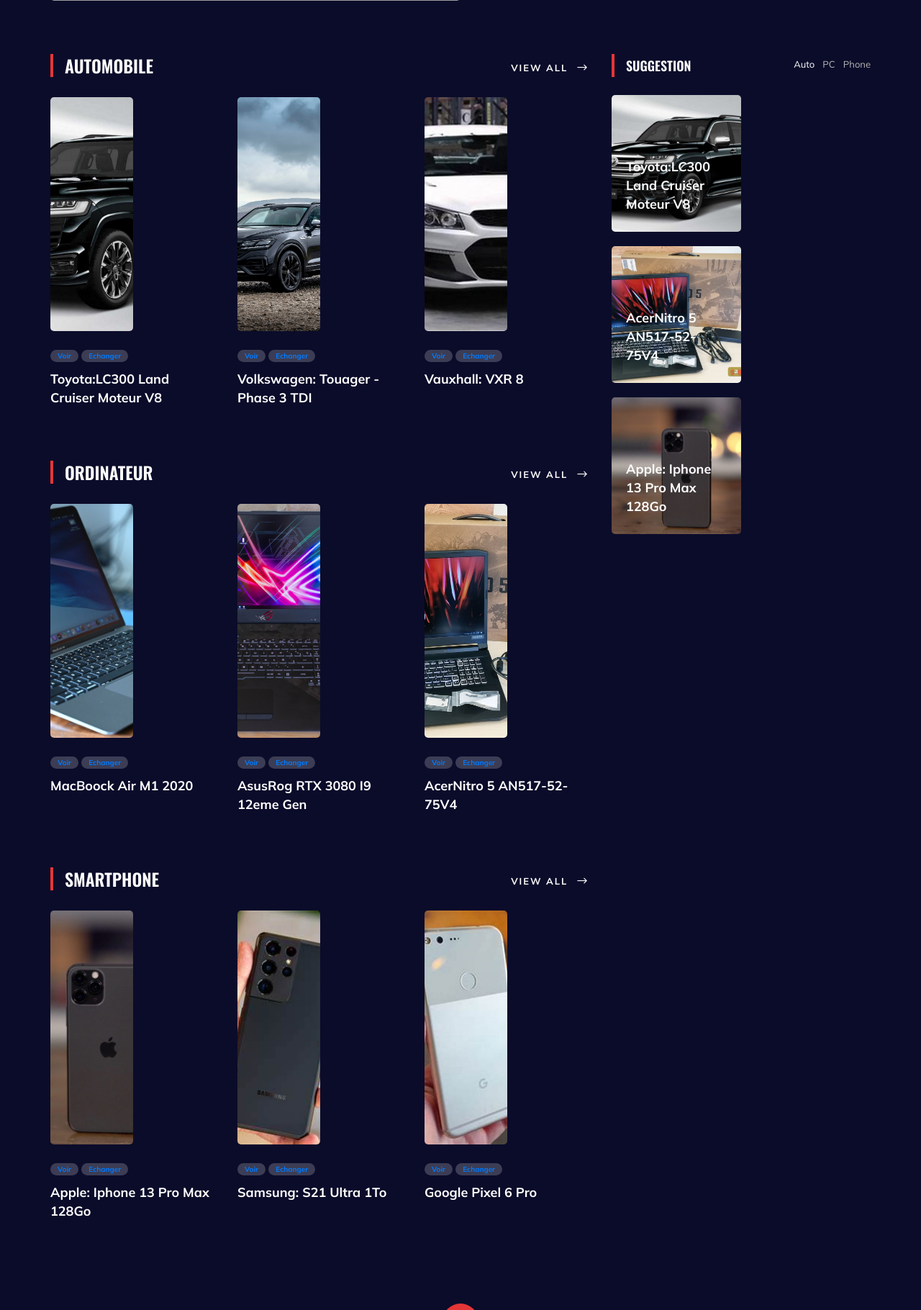
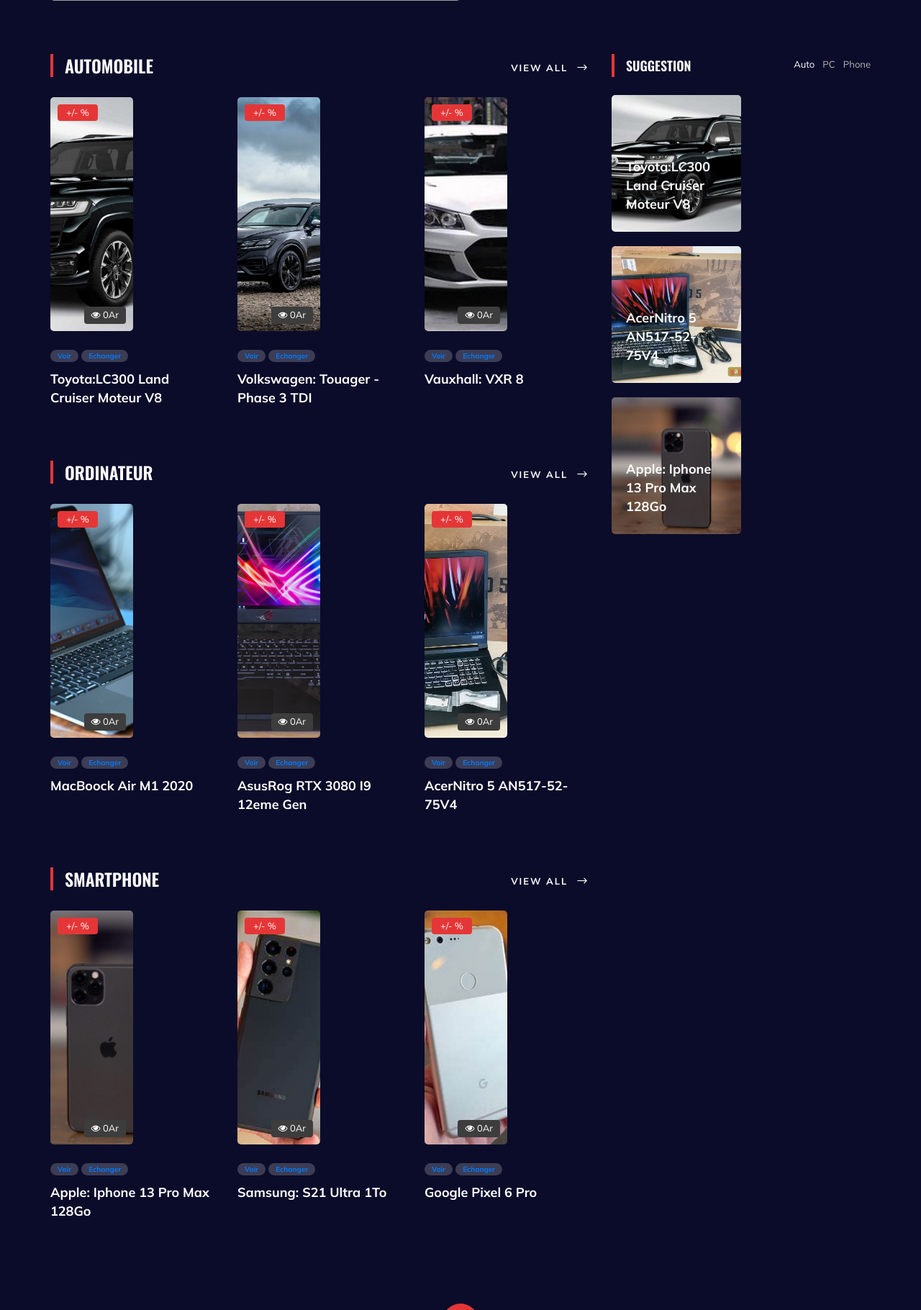
Before and after one commit to olinaf11/takalo, a CodeIgniter app: page /Takalo/ in a window 1280 px wide. Shown: the part 804-2624 px from the top of the page at 72% size. Run offline with CodeIgniter, Linux system fonts and the light colour scheme; grey boxes are pictures that could not be loaded.

Commit message:
LastPart Echange/ pourcentage
Modification Design

```diff
--- a/application/views/Accueil/index.php
+++ b/application/views/Accueil/index.php
@@ -64,12 +64,13 @@
                             <div class="col-lg-4 col-md-6 col-sm-6">
                                 <div class="product__item">
                                     <div class="product__item__pic set-bg" data-setbg="<?php echo base_url('assets/img/LandCruiser.jpg')?>">
-
+                                    <div class="ep">+/- %</div>
+                                    <div class="view"><i class="fa fa-eye"></i> 0Ar</div>
                                     </div>
                                     <div class="product__item__text">
                                         <ul>
                                             <li><a href="<?php echo base_url('C_detail')?>">Voir</a></li>
-                                            <li><a href="#">Echanger</a></li>
+                                            <li><a href="<?php echo base_url('C_echanger')?>">Echanger</a></li>
                                         </ul>
                                         <h5><a href="#">Toyota:LC300 Land Cruiser Moteur V8 </a></h5>
                                     </div>
@@ -78,12 +79,13 @@
                             <div class="col-lg-4 col-md-6 col-sm-6">
                                 <div class="product__item">
                                     <div class="product__item__pic set-bg" data-setbg="<?php echo base_url('assets/img/Touareg.jpg')?>">
-
+                                    <div class="ep">+/- %</div>
+                                    <div class="view"><i class="fa fa-eye"></i> 0Ar</div>
                                     </div>
                                     <div class="product__item__text">
                                         <ul>
                                             <li><a href="<?php echo base_url('C_detail')?>">Voir</a></li>
-                                            <li><a href="#">Echanger</a></li>
+                                            <li><a href="<?php echo base_url('C_echanger')?>">Echanger</a></li>
                                         </ul>
                                         <h5><a href="#">Volkswagen: Touager - Phase 3 TDI</a></h5>
                                     </div>
@@ -92,12 +94,13 @@
                             <div class="col-lg-4 col-md-6 col-sm-6">
                                 <div class="product__item">
                                     <div class="product__item__pic set-bg" data-setbg="<?php echo base_url('assets/img/VXR.jpg')?>">
-
+                                    <div class="ep">+/- %</div>
+                                    <div class="view"><i class="fa fa-eye"></i> 0Ar</div>
                                     </div>
                                     <div class="product__item__text">
                                         <ul>
                                             <li><a href="<?php echo base_url('C_detail')?>">Voir</a></li>
-                                            <li><a href="#">Echanger</a></li>
+                                            <li><a href="<?php echo base_url('C_echanger')?>">Echanger</a></li>
                                         </ul>
                                         <h5><a href="#">Vauxhall: VXR 8</a></h5>
                                     </div>
@@ -123,12 +126,13 @@
                             <div class="col-lg-4 col-md-6 col-sm-6">
                                 <div class="product__item">
                                     <div class="product__item__pic set-bg" data-setbg="<?php echo base_url('assets/img/Mac.jpg')?>">
-
+                                    <div class="ep">+/- %</div>
+                                    <div class="view"><i class="fa fa-eye"></i> 0Ar</div>
                                     </div>
                                     <div class="product__item__text">
                                         <ul>
                                             <li><a href="<?php echo base_url('C_detail')?>">Voir</a></li>
-                                            <li><a href="#">Echanger</a></li>
+                                            <li><a href="<?php echo base_url('C_echanger')?>">Echanger</a></li>
                                         </ul>
                                         <h5><a href="#">MacBoock Air M1 2020</a></h5>
                                     </div>
@@ -137,12 +141,13 @@
                             <div class="col-lg-4 col-md-6 col-sm-6">
                                 <div class="product__item">
                                     <div class="product__item__pic set-bg" data-setbg="<?php echo base_url('assets/img/AsusRog.jpg')?>">
-
+                                    <div class="ep">+/- %</div>
+                                    <div class="view"><i class="fa fa-eye"></i> 0Ar</div>
                                     </div>
                                     <div class="product__item__text">
                                         <ul>
                                             <li><a href="<?php echo base_url('C_detail')?>">Voir</a></li>
-                                            <li><a href="#">Echanger</a></li>
+                                            <li><a href="<?php echo base_url('C_echanger')?>">Echanger</a></li>
                                         </ul>
                                         <h5><a href="#">AsusRog RTX 3080 I9 12eme Gen</a></h5>
                                     </div>
@@ -151,12 +156,13 @@
                             <div class="col-lg-4 col-md-6 col-sm-6">
                                 <div class="product__item">
                                     <div class="product__item__pic set-bg" data-setbg="<?php echo base_url('assets/img/AcerNitro.jpg')?>">
-
+                                    <div class="ep">+/- %</div>
+                                    <div class="view"><i class="fa fa-eye"></i> 0Ar</div>
                                     </div>
                                     <div class="product__item__text">
                                         <ul>
                                             <li><a href="<?php echo base_url('C_detail')?>">Voir</a></li>
-                                            <li><a href="#">Echanger</a></li>
+                                            <li><a href="<?php echo base_url('C_echanger')?>">Echanger</a></li>
                                         </ul>
                                         <h5><a href="#">AcerNitro 5 AN517-52-75V4</a></h5>
                                     </div>
@@ -182,12 +188,13 @@
                             <div class="col-lg-4 col-md-6 col-sm-6">
                                 <div class="product__item">
                                     <div class="product__item__pic set-bg" data-setbg="<?php echo base_url('assets/img/iPhone.jpg')?>">
-
+                                    <div class="ep">+/- %</div>
+                                    <div class="view"><i class="fa fa-eye"></i> 0Ar</div>
                                     </div>
                                     <div class="product__item__text">
                                         <ul>
                                             <li><a href="<?php echo base_url('C_detail')?>">Voir</a></li>
-                                            <li><a href="#">Echanger</a></li>
+                                            <li><a href="<?php echo base_url('C_echanger')?>">Echanger</a></li>
                                         </ul>
                                         <h5><a href="#">Apple: Iphone 13 Pro Max 128Go</a></h5>
                                     </div>
@@ -196,12 +203,13 @@
                             <div class="col-lg-4 col-md-6 col-sm-6">
                                 <div class="product__item">
                                     <div class="product__item__pic set-bg" data-setbg="<?php echo base_url('assets/img/Samsung.jpg')?>">
-
+                                    <div class="ep">+/- %</div>
+                                    <div class="view"><i class="fa fa-eye"></i> 0Ar</div>
                                     </div>
                                     <div class="product__item__text">
                                         <ul>
                                             <li><a href="<?php echo base_url('C_detail')?>">Voir</a></li>
-                                            <li><a href="#">Echanger</a></li>
+                                            <li><a href="<?php echo base_url('C_echanger')?>">Echanger</a></li>
                                         </ul>
                                         <h5><a href="#">Samsung: S21 Ultra 1To</a></h5>
                                     </div>
@@ -210,12 +218,13 @@
                             <div class="col-lg-4 col-md-6 col-sm-6">
                                 <div class="product__item">
                                     <div class="product__item__pic set-bg" data-setbg="<?php echo base_url('assets/img/googlePixel.jpg')?>">
-
+                                    <div class="ep">+/- %</div>
+                                    <div class="view"><i class="fa fa-eye"></i> 0Ar</div>
                                     </div>
                                     <div class="product__item__text">
                                         <ul>
                                             <li><a href="<?php echo base_url('C_detail')?>">Voir</a></li>
-                                            <li><a href="#">Echanger</a></li>
+                                            <li><a href="<?php echo base_url('C_echanger')?>">Echanger</a></li>
                                         </ul>
                                         <h5><a href="#">Google Pixel 6 Pro</a></h5>
                                     </div>
--- a/application/views/Details/details.php
+++ b/application/views/Details/details.php
@@ -26,6 +26,7 @@
                             <div class="view"><i class="fa fa-eye"></i> 9141</div>
                         </div>
                     </div>
+
                     <div class="col-lg-9">
                         <div class="anime__details__text">
                             <div class="anime__details__title">
@@ -49,8 +50,9 @@
                                     </div>
                                 </div>
                             </div>
+
                             <div class="anime__details__btn">
-                                <a href="#" class="follow-btn"><i class="fa fa-heart-o"></i> Echanger</a>
+                                <a href="<?php echo base_url('C_echanger')?>" class="follow-btn"><i class="fa fa-heart-o"></i> Echanger</a>
                                 <a href="<?php echo base_url('C_categorie')?>" class="watch-btn"><span>Watch Now</span> <i
                                     class="fa fa-angle-right"></i></a>
                                 </div>
--- a/application/views/Login/login.php
+++ b/application/views/Login/login.php
@@ -107,7 +107,7 @@
             <div class="col-lg-6">
                 <div class="footer__nav">
                     <ul>
-                        <li><p>ETU-00-Fanilo</p></li>
+                        <li><p>ETU-002028-Fanilo</p></li>
                         <li><p>ETU-001991-Sabi</p></li>
                         <li><p>ETU-002047-Elyse</p></li>
                     </ul>
--- a/application/views/Login/signup.php
+++ b/application/views/Login/signup.php
@@ -91,7 +91,7 @@
             <div class="col-lg-6">
                 <div class="footer__nav">
                     <ul>
-                        <li><p>ETU-00-Fanilo</p></li>
+                        <li><p>ETU-002028-Fanilo</p></li>
                         <li><p>ETU-001991-Sabi</p></li>
                         <li><p>ETU-002047-Elyse</p></li>
                     </ul>
--- a/application/views/footer.php
+++ b/application/views/footer.php
@@ -13,7 +13,7 @@
             <div class="col-lg-6">
                 <div class="footer__nav">
                     <ul>
-                        <li><p>ETU-00-Fanilo</p></li>
+                        <li><p>ETU-002028-Fanilo</p></li>
                         <li><p>ETU-001991-Sabi</p></li>
                         <li><p>ETU-002047-Elyse</p></li>
                     </ul>
```
Also changed, not shown: application/controllers/C_echanger.php (added, +13 -0 lines), application/views/Details/categorie.php (+19 -10 lines), application/views/User/Echanger.php (added, +98 -0 lines).
